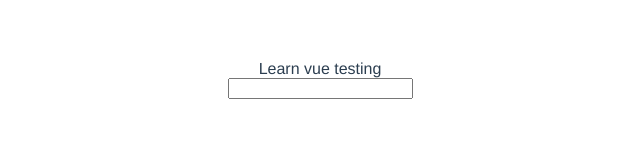
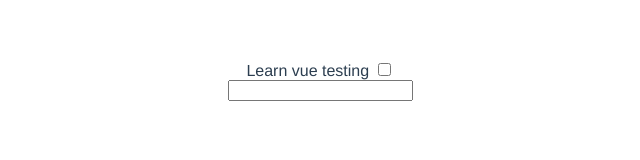
Before and after one commit to Dong-Yi-Xia/test-utils, a Vue app: page / in a window 1280 px wide. Shown: the top 160 px of the page, without its empty margins (320-960 px from the left). Built offline with nearby package versions, Linux system fonts and the light colour scheme.

Commit message:
Checkbox test

```diff
--- a/src/components/TodoApp.vue
+++ b/src/components/TodoApp.vue
@@ -1,7 +1,17 @@
 <template>
   <div>
-    <div v-for="todo in todos" :key="todo.id" data-test="todo">
+    <div
+      v-for="todo in todos"
+      :key="todo.id"
+      data-test="todo"
+      :class="{'completed': todo.completed }"
+    >
       {{ todo.text }}
+      <input
+        type="checkbox"
+        v-model="todo.completed"
+        data-test="todo-checkbox"
+      >
     </div>
 
     <form data-test="form" @submit.prevent="createTodo">
@@ -38,3 +48,11 @@
   }
 }
 </script>
+
+
+
+<style scoped>
+.completed {
+  color: green;
+}
+</style>
```
Also changed, not shown: 1 other file (tests, documents, lock files or other folders).
